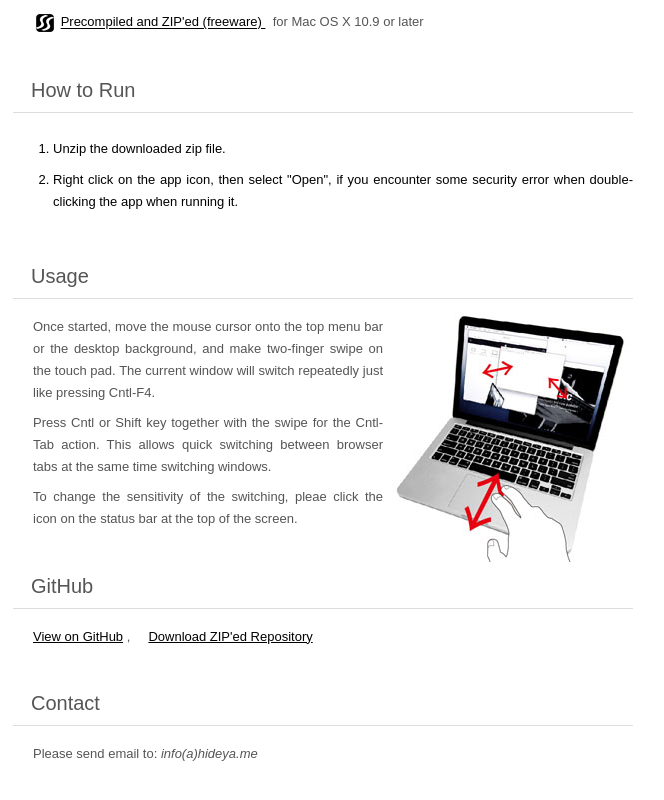
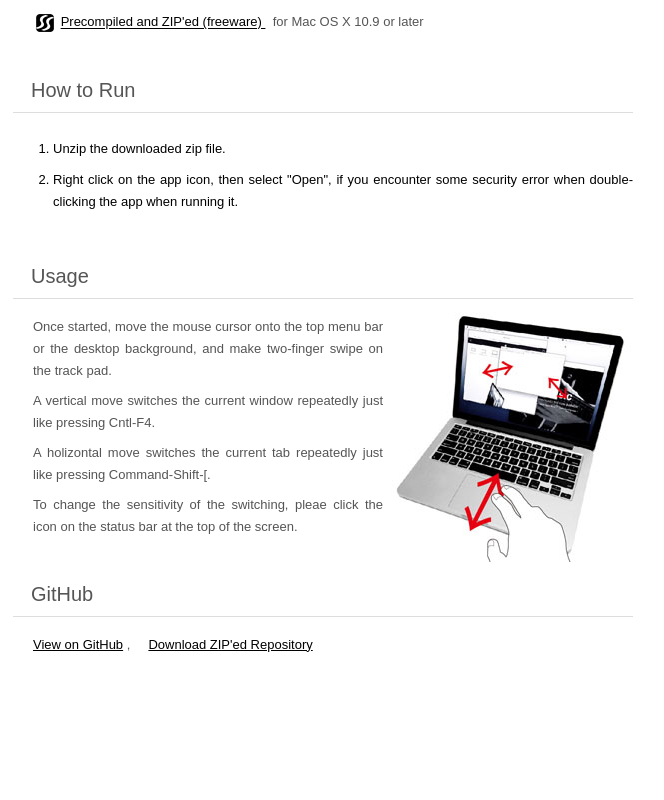
Before and after one commit to hideya/swiswi, a plain HTML site: page index.html in a window 1280 px wide. Shown: the part 316-1116 px from the top of the page, without its empty margins (317-981 px from the left). After the commit the page ends 1056 px from the top, so only its background shows below. Drawn offline with Linux system fonts and the light colour scheme.

Commit message:
update for 0.0.2

```diff
--- a/index.html
+++ b/index.html
@@ -32,7 +32,7 @@
 
 <p>
   <img src="images/swiswi-24.png"></img>
-  <a href="http://hideya.me/poDhvx6n/Swiswi-0.0.1.zip">
+  <a href="http://hideya.me/poDhvx6n/Swiswi-0.0.2.zip">
     <large>
       Precompiled and ZIP'ed (freeware)
     </large>
@@ -66,13 +66,13 @@
 
 <p>
   Once started, move the mouse cursor onto the top menu bar or the desktop background,
-  and make two-finger swipe on the touch pad.
-  The current window will switch repeatedly just like pressing Cntl-F4.
+  and make two-finger swipe on the track pad.
 </p>
 <p>
-  Press Cntl or Shift key together with the swipe for the Cntl-Tab action.
-  This allows quick switching between browser tabs at the same time switching
-  windows.
+  A vertical move switches the current window repeatedly just like pressing Cntl-F4.
+</p>
+<p>
+  A holizontal move switches the current tab repeatedly just like pressing Command-Shift-[.
 </p>
 <p>
   To change the sensitivity of the switching, pleae click the icon on the status bar
@@ -89,14 +89,6 @@
   <a href="https://github.com/hideya/swiswi/archive/master.zip">Download ZIP'ed Repository</a>
 </p>
 
-<!------------------------>
-<h1>Contact</h1>
-<hr/>
-
-<p>
-  Please send email to: <i>info(a)hideya.me</i>
-</p>
-
 </div><!-- contents end -->
 
   </body>
```
